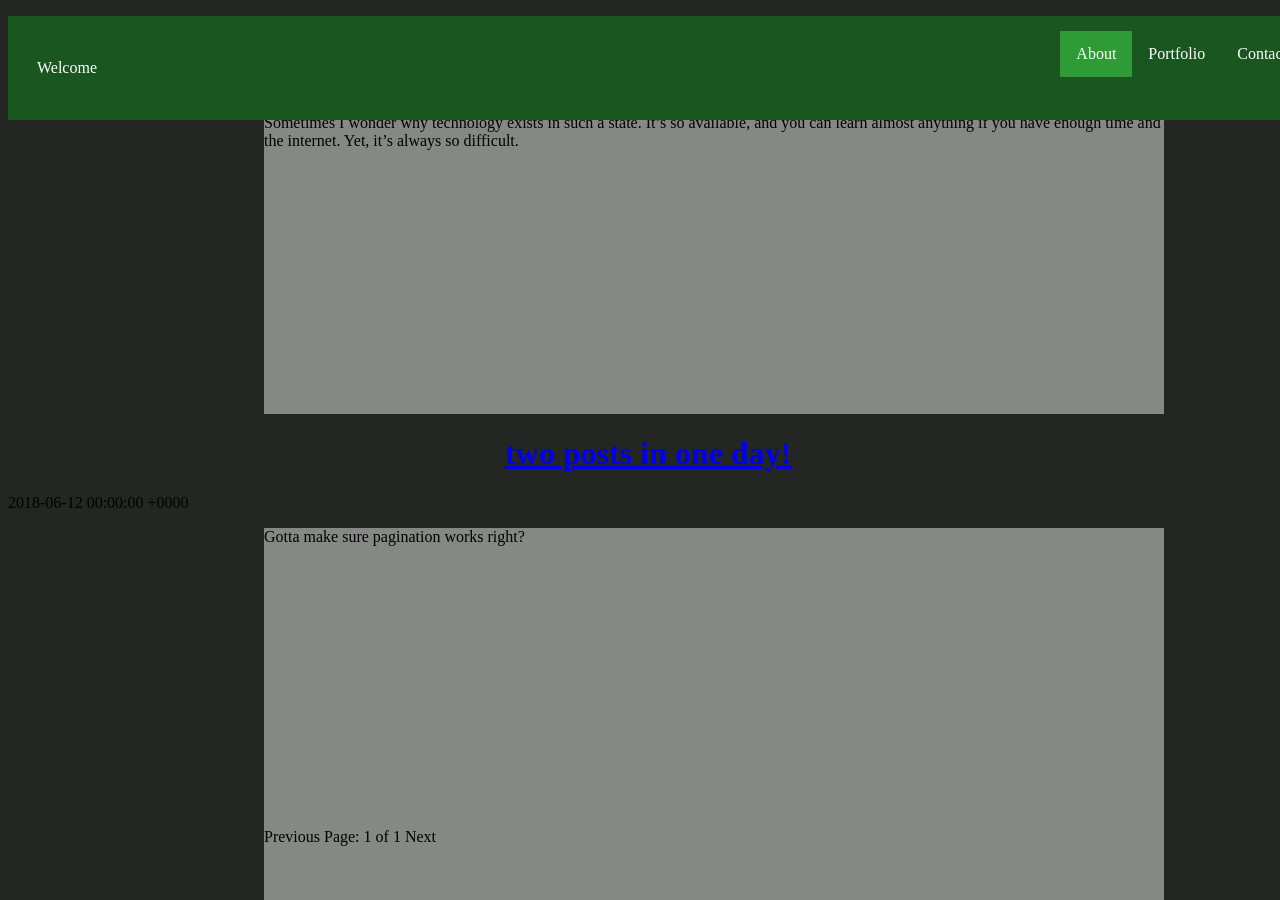
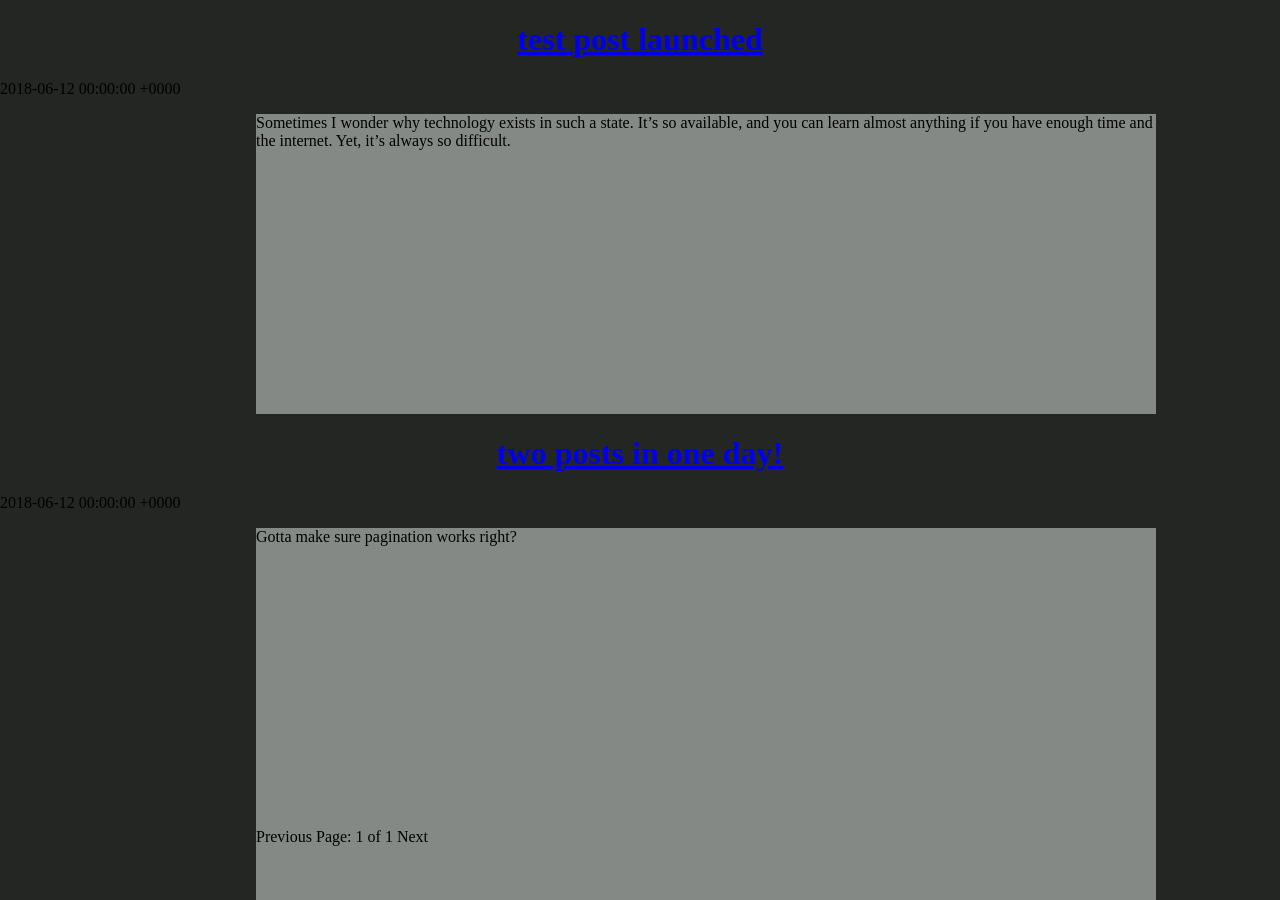
Before and after one commit to Gantrock/gantrock.github.io, a Jekyll site: the page built from blog/index.html, in a window 1280 px wide and 900 px high. Built offline with Jekyll 4.4.1, drawn with Linux system fonts in a browser that asks for light colours; the list of posts is cut into pages by our own code.

Commit message:
Fixed topBar and botBar
Fixed bars

```diff
--- a/_layouts/default.html
+++ b/_layouts/default.html
@@ -5,12 +5,6 @@
     <link rel="stylesheet" type="text/css" href="/css/main.css">
   </head>
   <body>
-<ul id="topBar">
-  <li style="float:left"><p>Welcome</p></li>
-  <li><a href="#contact" id="contactB"> Contact</a></li>
-  <li><a href="#portfolio" id="portfolioB"> Portfolio</a></li>
-  <li><a href="#about"  id ="aboutB" class="active"> About</a></li>
-</ul>
     {{ content }}
   </body>
 </html>
--- a/css/main.css
+++ b/css/main.css
@@ -1,20 +1,24 @@
-body {
+body, html {
     background-color: #242624;
+    margin: 0;
+    padding: 0;
     height: 100%;
     width: 100%;
+    box-sizing: border-box;
   }
   #topBar{
     position: fixed;
     top: 0;
-    width: 100%;
+    width: 99%;
     list-style-type: none;
+    margin: 0;
     padding: 15px;
     overflow: hidden;
     z-index: 2;
     background-color: #1a561f;
   }
-    #botBar{
-    width: 100%;
+  #botBar{
+    width: 99%;
     list-style-type: none;
     margin: 0;
     padding: 15px;
--- a/index.html
+++ b/index.html
@@ -26,7 +26,7 @@
   <br>
   <p></p>
   <h1>About  <img style="float:right" src="http://res.cloudinary.com/ds8ujmbao/image/upload/c_scale,w_150/v1521083637/profPhoto.jpg"/><br>_______________</h1>
-  <p>Hello, my name is Sean and I'm here to write code and solve challenging problems.</p>
+  <p>Hello, my name is Sean and I'm here to write code and solve challenging problems. Updates 3</p>
 </div>
 <div id="portfolio">
   <br>
```
